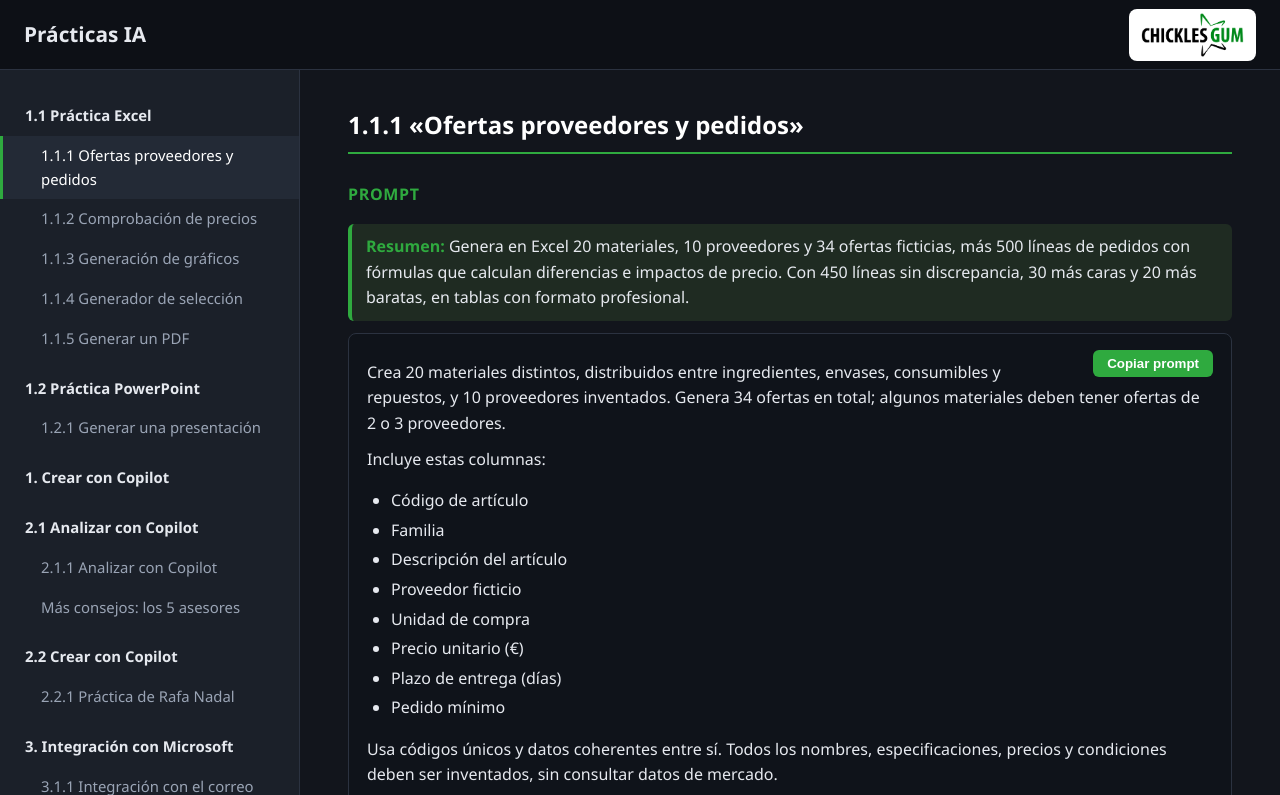
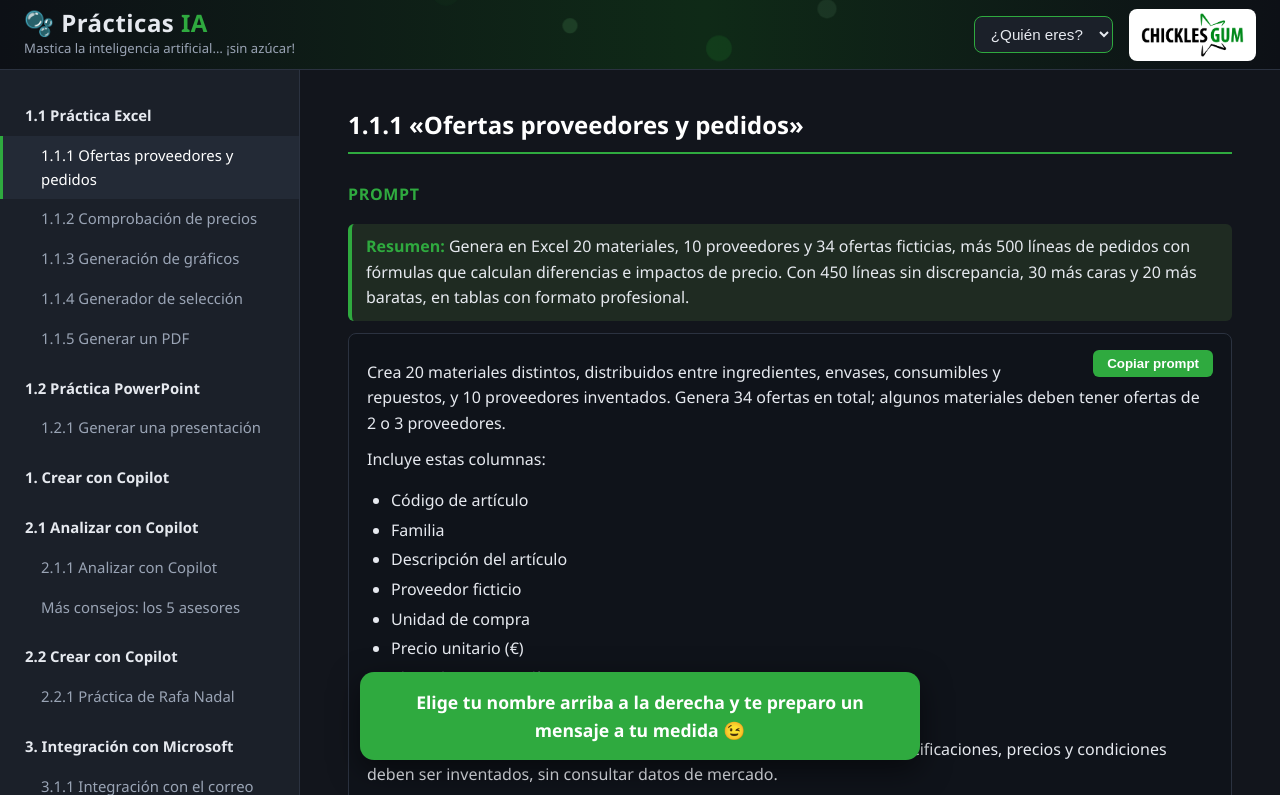
Before and after one commit to DS-CK/practicas-ia, a plain HTML site: page index.html in a window 1280 px wide. Both pictures are taken after a click on the button "Copiar prompt". Shown: the top 795 px of the page. Drawn offline with Linux system fonts and the light colour scheme.

Commit message:
Selector de usuario, mensajes y cabecera
Co-authored-by: Copilot App <223556219+Copilot@users.noreply.github.com>

```diff
--- a/index.html
+++ b/index.html
@@ -10,7 +10,24 @@
   body { margin:0; font-family:"Segoe UI",Arial,sans-serif; background:var(--bg); color:var(--text); line-height:1.6; }
   header { position:fixed; top:0; left:0; right:0; height:70px; background:#0d1016; border-bottom:1px solid var(--line);
            display:flex; align-items:center; justify-content:space-between; padding:0 24px; z-index:10; }
-  header h1 { font-size:1.3rem; margin:0; }
+  header { background:linear-gradient(90deg,#0d1016 0%,#0f2a17 55%,#0d1016 100%); overflow:hidden; }
+  .titulo { position:relative; z-index:1; }
+  header h1 { font-size:1.5rem; margin:0; line-height:1.1; letter-spacing:.02em; }
+  header h1 span { color:var(--green); }
+  .lema { margin:2px 0 0; font-size:.82rem; color:var(--muted); }
+  .bola { position:absolute; bottom:-30px; border-radius:50%; opacity:.35; animation:sube 9s linear infinite; }
+  .b1 { left:34%; width:22px; height:22px; background:#2faa3f; animation-delay:0s; }
+  .b2 { left:44%; width:14px; height:14px; background:#7be08a; animation-delay:2.5s; }
+  .b3 { left:55%; width:30px; height:30px; background:#1f7a2c; animation-delay:5s; }
+  .b4 { left:64%; width:16px; height:16px; background:#a6f0b0; animation-delay:1.2s; }
+  .b5 { left:25%; width:12px; height:12px; background:#a6f0b0; animation-delay:6.5s; }
+  @keyframes sube { 0% { transform:translateY(0) scale(.6); } 100% { transform:translateY(-110px) scale(1.4); opacity:0; } }
+  .derecha { position:relative; z-index:1; display:flex; align-items:center; gap:16px; }
+  #usuario { background:#1b2029; color:var(--text); border:1px solid var(--green); border-radius:8px; padding:8px 12px; font-size:.95rem; cursor:pointer; }
+  #toast { position:fixed; left:50%; bottom:40px; transform:translate(-50%,30px); max-width:min(560px,90vw); background:var(--green); color:#fff;
+           padding:16px 24px; border-radius:14px; font-size:1.1rem; font-weight:600; text-align:center; box-shadow:0 10px 30px rgba(0,0,0,.5);
+           opacity:0; pointer-events:none; transition:opacity .3s, transform .3s; z-index:50; }
+  #toast.on { opacity:1; transform:translate(-50%,0); }
   .logo { background:#fff; border-radius:8px; padding:4px 10px; display:flex; }
   .logo img { height:44px; display:block; }
   nav { position:fixed; top:70px; bottom:0; left:0; width:300px; overflow-y:auto; background:var(--panel); border-right:1px solid var(--line); padding:16px 0; }
@@ -44,9 +61,20 @@
 </head>
 <body>
 <header>
-  <h1>Prácticas IA</h1>
-  <div class="logo"><img src="logo-chickles.png" alt="Chic-kles Gum"></div>
+  <span class="bola b1"></span><span class="bola b2"></span><span class="bola b3"></span><span class="bola b4"></span><span class="bola b5"></span>
+  <div class="titulo">
+    <h1>🫧 Prácticas <span>IA</span></h1>
+    <p class="lema">Mastica la inteligencia artificial… ¡sin azúcar!</p>
+  </div>
+  <div class="derecha">
+    <select id="usuario" aria-label="¿Quién eres?">
+      <option value="">¿Quién eres?</option>
+      <option>Antonio</option><option>Enrique</option><option>Carlos</option><option>Joan</option><option>Silvia</option>
+    </select>
+    <div class="logo"><img src="logo-chickles.png" alt="Chic-kles Gum"></div>
+  </div>
 </header>
+<div id="toast" role="status"></div>
 
 <nav id="menu">
   <a href="#s1-1" class="group">1.1 Práctica Excel</a>
@@ -451,8 +479,24 @@
 
 </main>
 
+<script src="mensajes.js"></script>
 <script>
-  document.querySelectorAll("section[data-resumen]").forEach(sec => {
+  const selUsuario = document.getElementById("usuario");
+  const toast = document.getElementById("toast");
+  let toastTimer;
+  selUsuario.value = localStorage.getItem("usuarioCK") || "";
+  selUsuario.addEventListener("change", () => localStorage.setItem("usuarioCK", selUsuario.value));
+  function mostrarMensaje(indice, total) {
+    const lista = MENSAJES[selUsuario.value];
+    toast.textContent = lista
+      ? lista[Math.round(indice * (lista.length - 1) / Math.max(total - 1, 1))]
+      : "Elige tu nombre arriba a la derecha y te preparo un mensaje a tu medida 😉";
+    toast.classList.add("on");
+    clearTimeout(toastTimer);
+    toastTimer = setTimeout(() => toast.classList.remove("on"), 4500);
+  }
+  const totalPrompts = document.querySelectorAll("section[data-resumen]").length;
+  document.querySelectorAll("section[data-resumen]").forEach((sec, indice) => {
     const kids = [...sec.children].filter(el => el.tagName !== "H2" && !el.classList.contains("btn") && !(el.tagName === "H3" && el.textContent.trim() === "PROMPT"));
     const box = document.createElement("div");
     box.className = "prompt-box";
@@ -474,6 +518,7 @@
       try { await navigator.clipboard.writeText(text); }
       catch (e) { const ta = document.createElement("textarea"); ta.value = text; document.body.append(ta); ta.select(); document.execCommand("copy"); ta.remove(); }
       btn.textContent = "¡Copiado!";
+      mostrarMensaje(indice, totalPrompts);
       setTimeout(() => btn.textContent = "Copiar prompt", 1800);
     });
   });
--- /dev/null
+++ b/mensajes.js
@@ -0,0 +1,88 @@
+// 15 mensajes por persona, ordenados de principio a fin del recorrido (máx. 20 palabras cada uno)
+const MENSAJES = {
+  Antonio: [
+    "Venga Antonio, empezamos en el mundo de la IA. Hoy el director también aprende trucos nuevos.",
+    "Antonio, primer prompt copiado. La IA ya trabaja para ti, como un buen equipo directivo.",
+    "Dirigir con IA es como dirigir con superpoderes. Sigue así, Antonio.",
+    "Antonio, la IA no pide aumento de sueldo. Ya te gusta, ¿verdad?",
+    "Tu comité de dirección va a flipar con lo que estás aprendiendo, Antonio.",
+    "Antonio, más chicles y menos reuniones eternas. Gracias a la IA, todo cuadra.",
+    "A mitad de camino, Antonio. Ya decides con datos, intuición y un poquito de IA.",
+    "Antonio, ya eres el director más pegajoso de la IA. Nadie te despega.",
+    "Esto ya es un hábito, Antonio. La estrategia de CK suena cada vez mejor.",
+    "Antonio, el sector del chicle tiembla. Tienes una IA y mucha visión.",
+    "Cada prompt te acerca al trono del chicle sin azúcar, Antonio. ¡Sigue!",
+    "Antonio, casi has terminado. Ya podrías dar charlas sobre IA en cualquier feria.",
+    "Último tramo, Antonio. Dirigir con IA se te da de maravilla.",
+    "Antonio, la IA ya te debe una comida. Menudo ritmo llevas.",
+    "Antonio, hemos terminado. Eres el Jedi de la IA y el director más dulce."
+  ],
+  Enrique: [
+    "Venga Enrique, empezamos en el mundo de la IA. Las líneas de envasado ya se frotan las manos.",
+    "Enrique, primer prompt copiado. Operaciones acaba de ganar un compañero que no pide descanso.",
+    "Enrique, con la IA hasta los botes salen más ordenados. Esto promete.",
+    "Operaciones a todo gas, Enrique. La IA no se atasca como la máquina de siempre.",
+    "Enrique, tus procesos están a punto de ir como la seda. Sin azúcar, claro.",
+    "Ya mascas la IA mejor que un chicle de menta, Enrique.",
+    "Mitad del camino, Enrique. Tu planta de Riba-roja ya tiene un cerebro extra.",
+    "Enrique, ya estás optimizando sin darte cuenta. Menos paradas, más chicles.",
+    "Esto marcha, Enrique. Hasta el reglamento de envases te parece pan comido.",
+    "Enrique, la cadena de producción y la IA, juntas, son imparables.",
+    "Cada prompt cuenta, Enrique. Producción te lo va a agradecer mucho.",
+    "Enrique, casi llegas. Eres un experto y la fábrica se nota más eficiente.",
+    "Último tramo, Enrique. Ya no hay línea que se te resista.",
+    "Enrique, la IA y tú sois un equipo de operaciones de primera.",
+    "Enrique, hemos terminado. Eres el Jedi de la IA y el rey de las operaciones."
+  ],
+  Carlos: [
+    "Venga Carlos, empezamos en el mundo de la IA. Las cuentas ya se ponen nerviosas.",
+    "Carlos, primer prompt copiado. Finanzas gana un aliado que no se equivoca con los decimales.",
+    "Carlos, con la IA el Excel hasta sonríe. Eso sí que es una novedad.",
+    "Las fórmulas ya te respetan, Carlos. La IA hace los cálculos y tú el brillo.",
+    "Carlos, cuadrar cifras con IA es casi tan satisfactorio como un chicle nuevo.",
+    "Los números te van a querer aún más, Carlos. Sigue así.",
+    "Mitad del camino, Carlos. Tu balance ya tiene el mejor ayudante del mundo.",
+    "Carlos, la IA no ve pasivos, solo oportunidades. Menudo equipo hacéis.",
+    "Esto ya es rentable, Carlos. El ROI de tu aprendizaje va por las nubes.",
+    "Carlos, hasta las desviaciones se asustan de lo bien que lo haces.",
+    "Cada prompt suma, Carlos. Contabilidad y IA, la pareja del año.",
+    "Carlos, casi llegas. Cuadrar un presupuesto ya es un juego de niños.",
+    "Último tramo, Carlos. Tus cifras van a brillar más que nunca.",
+    "Carlos, la IA ya trabaja para ti. Finanzas por fin con tiempo para respirar.",
+    "Carlos, hemos terminado. Eres el Jedi de la IA y el amo de los números."
+  ],
+  Joan: [
+    "Venga Joan, empezamos en el mundo de la IA. Vas a ser un crack.",
+    "Joan, primer prompt copiado. Compras y Exportación ya tienen un fichaje estrella.",
+    "Joan, negociar con proveedores y con IA es como jugar con ventaja.",
+    "Las ofertas ya no tienen secretos para ti, Joan. Esto va en serio.",
+    "Joan, exportar con IA es llevar CK por el mundo sin perder la sonrisa.",
+    "Los proveedores ya sospechan que algo ha cambiado, Joan. Vas muy fuerte.",
+    "Joan, ya te estás convirtiendo en un experto. Las compras van a ir a tope.",
+    "Mitad de camino, Joan. Hasta los pedidos se ordenan solos a tu paso.",
+    "Esto es un no parar, Joan. Cada mercado nuevo tiene ahora a un crack.",
+    "Joan, comprar bien y vender lejos: la IA ya forma parte de tu equipo.",
+    "Cada prompt te acerca a ser el rey de Compras, Joan. ¡Qué ritmazo!",
+    "Joan, casi llegas. Los precios ya se ponen firmes cuando te ven llegar.",
+    "Último tramo, Joan. Hasta el mejor proveedor te tiene respeto.",
+    "Joan, la IA y tú juntos sois imparables en cualquier aduana del planeta.",
+    "Joan, ya estamos acabando. Eres el Jedi de la IA."
+  ],
+  Silvia: [
+    "Venga Silvia, empezamos en el mundo de la IA. Calidad nunca estuvo tan bien acompañada.",
+    "Silvia, primer prompt copiado. La IA no se salta ni un control, como tú.",
+    "Silvia, con la IA hasta los defectos se esconden. Pero tú los encuentras igual.",
+    "Calidad en modo experta, Silvia. Cada prompt es un control más superado.",
+    "Silvia, tu ojo clínico y la IA: ni un chicle fuera de especificación.",
+    "Los auditores ya te miran con respeto, Silvia. Y la IA, con admiración.",
+    "Mitad del camino, Silvia. Calidad certificada, ahora con ayuda inteligente.",
+    "Silvia, hasta las normas más densas se te hacen pequeñas con la IA.",
+    "Esto marcha, Silvia. Tus informes quedan tan limpios como un envase recién salido.",
+    "Silvia, la trazabilidad y la IA se llevan genial. Y contigo, mejor.",
+    "Cada prompt suma, Silvia. El sello de calidad de CK brilla más.",
+    "Silvia, casi llegas. Ni el error más pequeño se te escapa.",
+    "Último tramo, Silvia. Calidad e IA, un tándem sin una sola no conformidad.",
+    "Silvia, estás hecha toda una experta. Las auditorías ya no dan miedo.",
+    "Silvia, hemos terminado. Eres el Jedi de la IA y la reina de la calidad."
+  ]
+};
```
